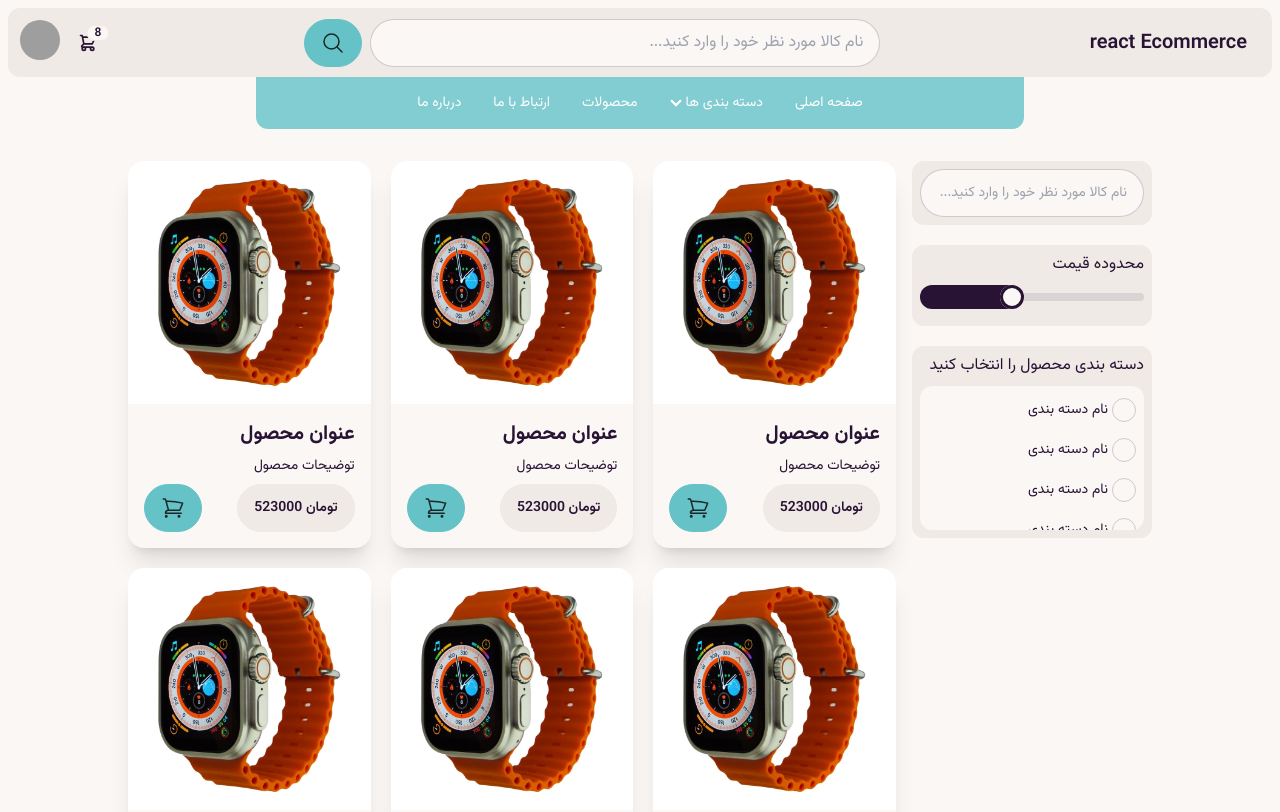
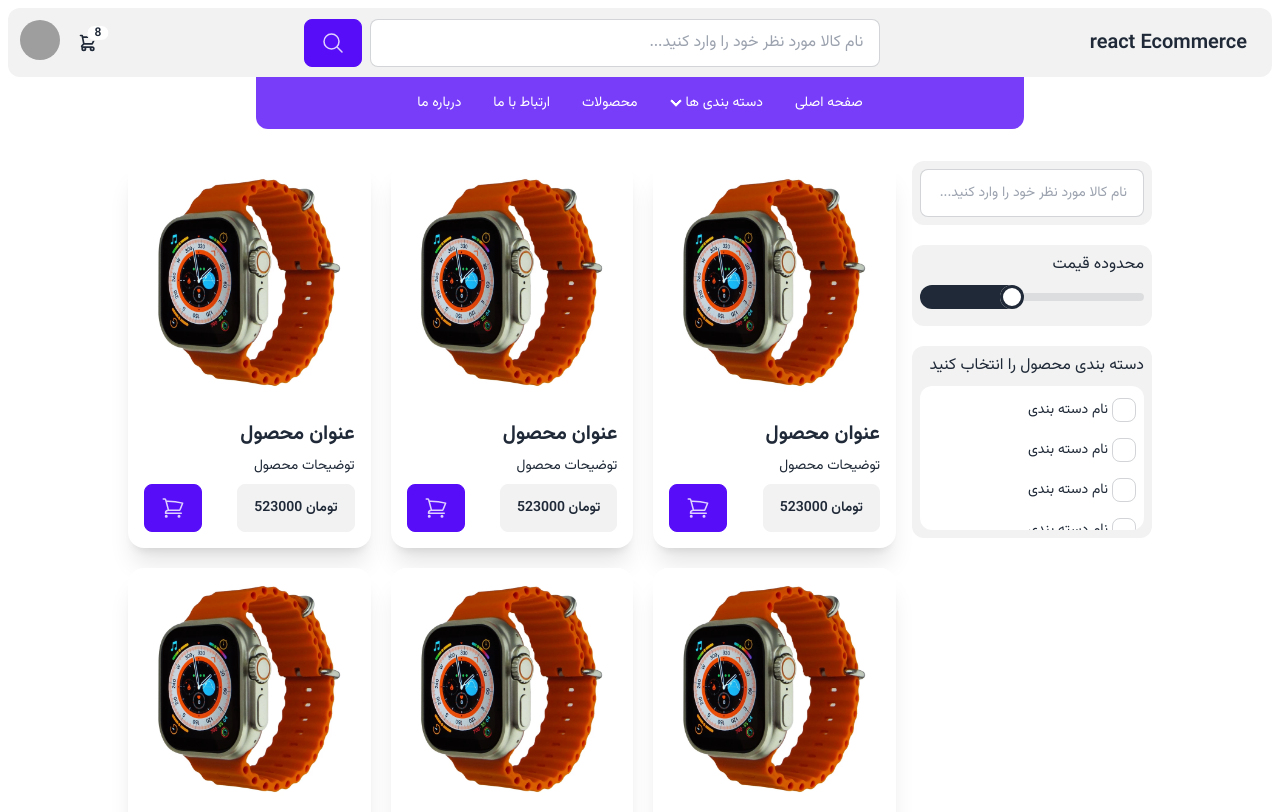
Before and after one commit to bashizade/react-ecommerce, a React (Vite) app: page /products in a window 1280 px wide. Shown: the top 812 px of the page. Built offline with nearby package versions, Linux system fonts and the light colour scheme; grey boxes are pictures that could not be loaded.

Commit message:
create aboutus and contact pages

```diff
--- a/index.html
+++ b/index.html
@@ -1,5 +1,5 @@
 <!doctype html>
-<html lang="en" data-theme="cupcake">
+<html lang="en" data-theme="light">
   <head>
     <meta charset="UTF-8" />
     <meta name="viewport" content="width=device-width, initial-scale=1.0" />
--- a/src/App.jsx
+++ b/src/App.jsx
@@ -5,6 +5,8 @@ import { Routes, Route } from "react-router-dom";
 import Index from './pages/shop/Index';
 import Product from './pages/shop/Product'
 import Products from './pages/shop/Products';
+import Contact from './pages/shop/Contact';
+import Aboutus from './pages/shop/Aboutus';
 
 function App() {
 
@@ -16,6 +18,8 @@ function App() {
         <Route path="" element={<Index />} />
         <Route path="products" element={<Products />} />
         <Route path='product/:productId' element={<Product />} />
+        <Route path='contact' element={<Contact />} />
+        <Route path='aboutus' element={<Aboutus />} />
       </Routes>
       </div>
       <Footer />
--- a/src/components/ProductCard.jsx
+++ b/src/components/ProductCard.jsx
@@ -6,7 +6,7 @@ const ProductCard = () => {
         <div className="card card-compact bg-base-100 shadow-xl hover:scale-105 transition-all duration-300">
             <figure><img src="/images/product/1.webp" alt="Shoes" /></figure>
             <div className="card-body text-right">
-                <Link to="product/1"><h2 className="text-xl font-bold">عنوان محصول</h2></Link>
+                <Link to="../product/1"><h2 className="text-xl font-bold">عنوان محصول</h2></Link>
                 <p>توضیحات محصول</p>
                 <div className="card-actions justify-between">
                     <AddToCartBtn productId={1}/>
--- a/src/components/layouts/Navbar.jsx
+++ b/src/components/layouts/Navbar.jsx
@@ -1,9 +1,11 @@
+import { Link } from "react-router-dom";
+import Index from '../../pages/shop/Index'
 const Navbar = () => {
     return (
         <div className="flex justify-center w-full max-w-5xl">
             <div className="bg-primary bg-opacity-80 backdrop:blur-sm w-9/12 rounded-bl-xl rounded-br-xl flex justify-center items-center text-white">
                 <ul className="menu menu-horizontal px-1" dir="rtl">
-                    <li><a>صفحه اصلی</a></li>
+                    <li><Link to=''>صفحه اصلی</Link></li>
                     <li tabIndex={0}>
                         <details className="z-50">
                             <summary>دسته بندی ها</summary>
@@ -13,9 +15,9 @@ const Navbar = () => {
                             </ul>
                         </details>
                     </li>
-                    <li><a>محصولات</a></li>
-                    <li><a>ارتباط با ما</a></li>
-                    <li><a>درباره ما</a></li>
+                    <li><Link to='products'>محصولات</Link></li>
+                    <li><Link to='contact'>ارتباط با ما</Link></li>
+                    <li><Link to='aboutus'>درباره ما</Link></li>
                 </ul>
             </div>
         </div>
--- /dev/null
+++ b/src/pages/shop/Aboutus.jsx
@@ -0,0 +1,11 @@
+const Aboutus = () => {
+    return (
+        <>
+            <div className="p-2 bg-base-200 text-right rounded-xl">
+                <p>Lorem ipsum dolor sit amet consectetur, adipisicing elit. Error, libero doloremque id amet ullam iusto mollitia placeat consectetur officia consequatur, doloribus eaque dignissimos eligendi nesciunt recusandae maxime, fuga harum molestias?</p>
+            </div>
+        </>
+     );
+}
+
+export default Aboutus;
--- /dev/null
+++ b/src/pages/shop/Contact.jsx
@@ -0,0 +1,30 @@
+const Contact = () => {
+    return (
+        <>
+            <div className="grid grid-cols-2 gap-3 p-2 rounded-xl bg-base-200">
+                <div>
+                    <iframe src="https://www.google.com/maps/embed?pb=!1m18!1m12!1m3!1d108415.69293768541!2d54.254365396436974!3d31.87967760150459!2m3!1f0!2f0!3f0!3m2!1i1024!2i768!4f13.1!3m3!1m2!1s0x3fa61993035b2a91%3A0x5d92a19dd7d4a10c!2sYazd%2C%20Yazd%20Province%2C%20Iran!5e0!3m2!1sen!2s!4v1696161922922!5m2!1sen!2s" allowFullScreen="" loading="lazy" referrerPolicy="no-referrer-when-downgrade" className="w-full h-full"></iframe>
+                </div>
+                <div>
+                    <form action="" method="post">
+                        <div className="mb-3">
+                            <input type="text" placeholder="نام...." className="input input-bordered w-full" dir="rtl" />
+                        </div>
+                        <div className="mb-3">
+                            <input type="text" placeholder="ایمیل ....." className="input input-bordered w-full" dir="rtl" />
+                        </div>
+                        <div className="mb-3">
+                            <input type="text" placeholder="موضوع...." className="input input-bordered w-full" dir="rtl" />
+                        </div>
+                        <div className="mb-3">
+                            <textarea className="textarea textarea-bordered w-full" placeholder="توضیحات....." dir="rtl"></textarea>
+                        </div>
+                        <button className="btn btn-primary">ارسال</button>
+                    </form>
+                </div>
+            </div>
+        </>
+    );
+}
+
+export default Contact;
```
